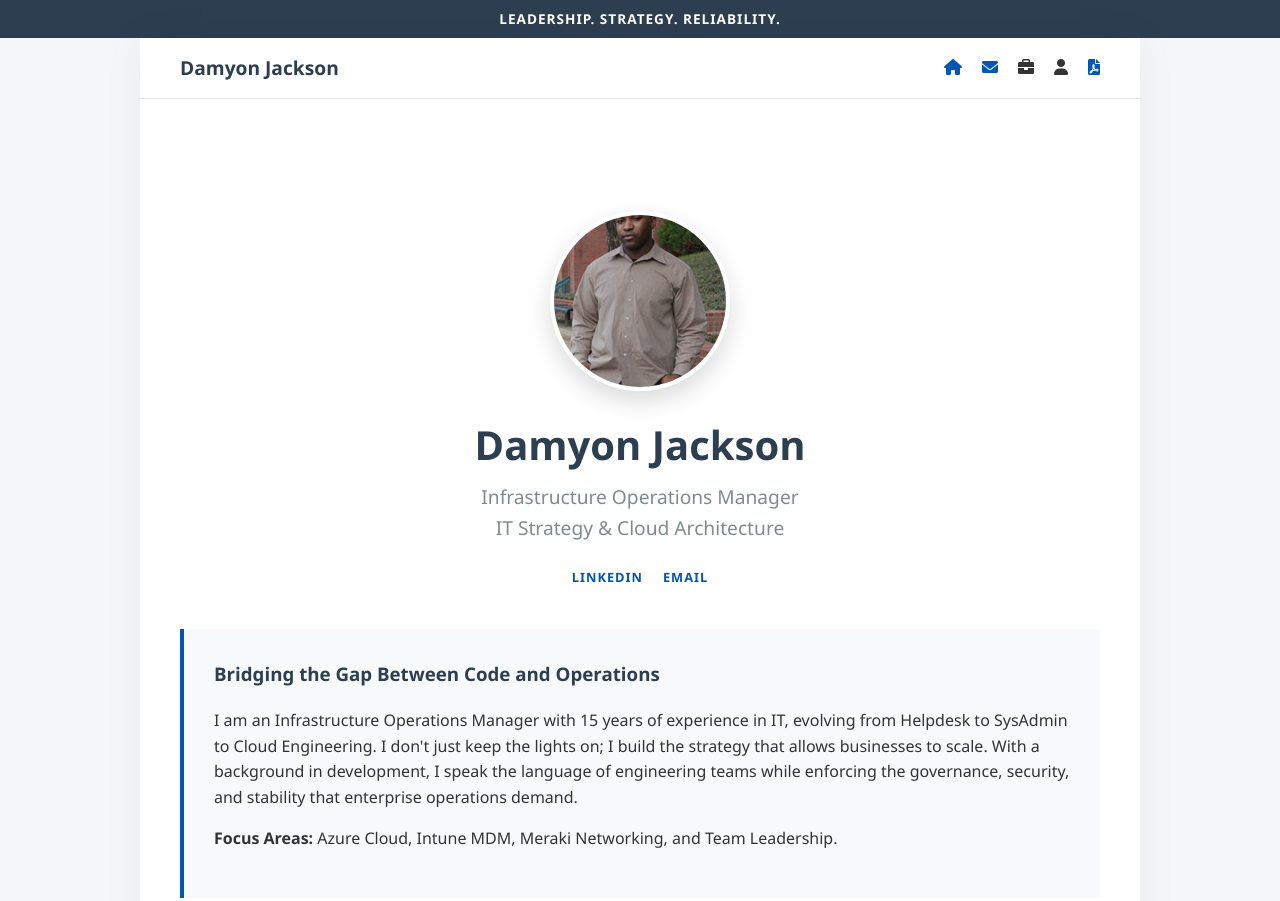
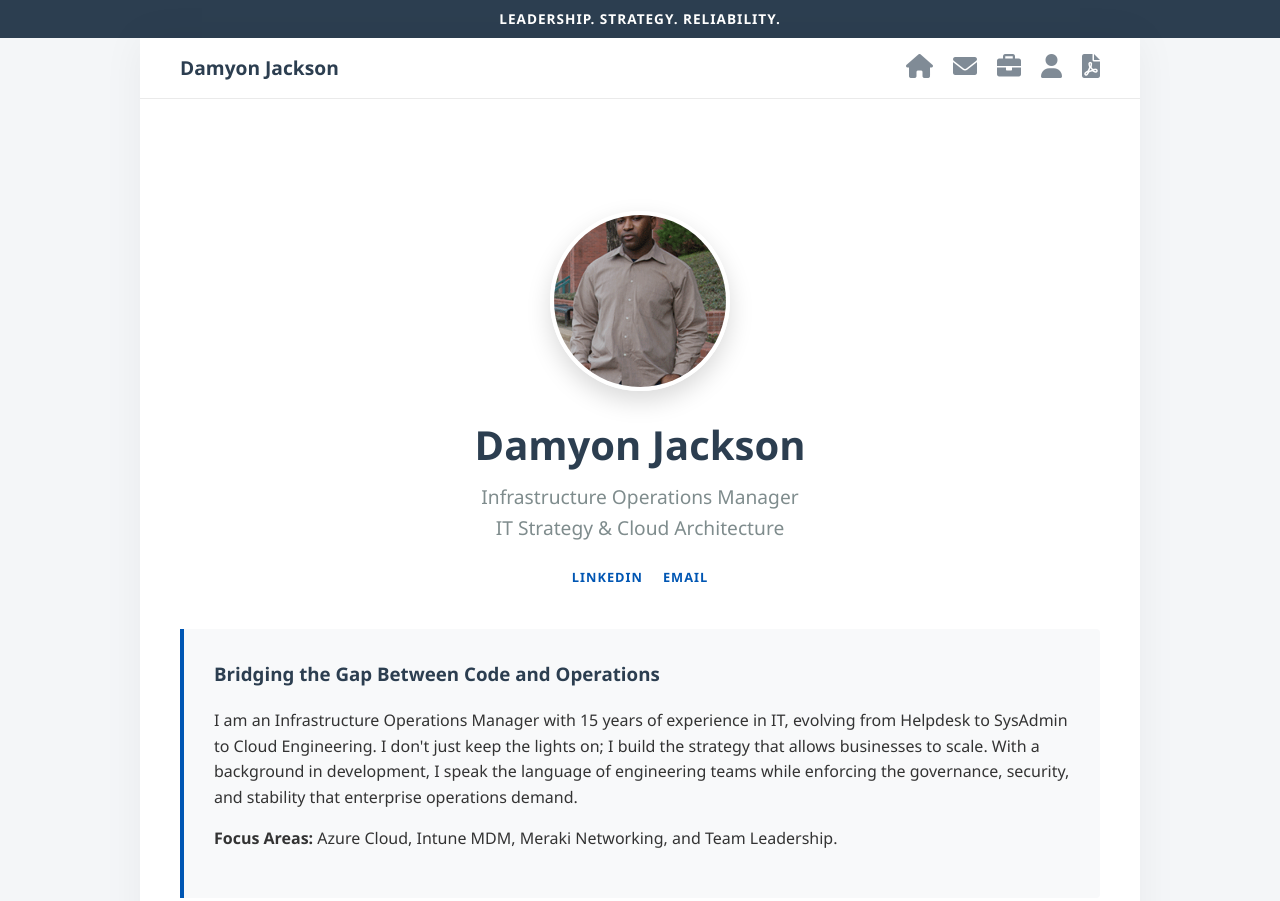
Before and after one commit to avier09/Portfolio, a plain HTML site: page index.html in a window 1280 px wide. Shown: the top 901 px of the page. Drawn offline with nearby package versions, Linux system fonts and the light colour scheme.

Commit message:
Update style.css

```diff
--- a/css/style.css
+++ b/css/style.css
@@ -74,16 +74,19 @@ header.sticky {
     gap: 20px;
 }
 
-.floating-box img {
-    height: 24px;
-    width: auto;
-    opacity: 0.6;
-    transition: opacity 0.3s;
+/* UPDATED: Styles for FontAwesome Icons instead of Images */
+.floating-box i {
+    font-size: 24px;       /* Sets the size (replaces height) */
+    color: #2c3e50;        /* Dark blue color to match your header text */
+    opacity: 0.6;          /* Slight transparency */
+    transition: all 0.3s;  /* Smooth hover animation */
+    cursor: pointer;
 }
 
-.floating-box img:hover {
+.floating-box i:hover {
     opacity: 1;
-    transform: scale(1.1); /* Subtle grow effect */
+    transform: scale(1.2); /* Grows slightly larger on hover */
+    color: #0056b3;        /* Turns bright blue on hover */
 }
 
 /* =========================================
```
